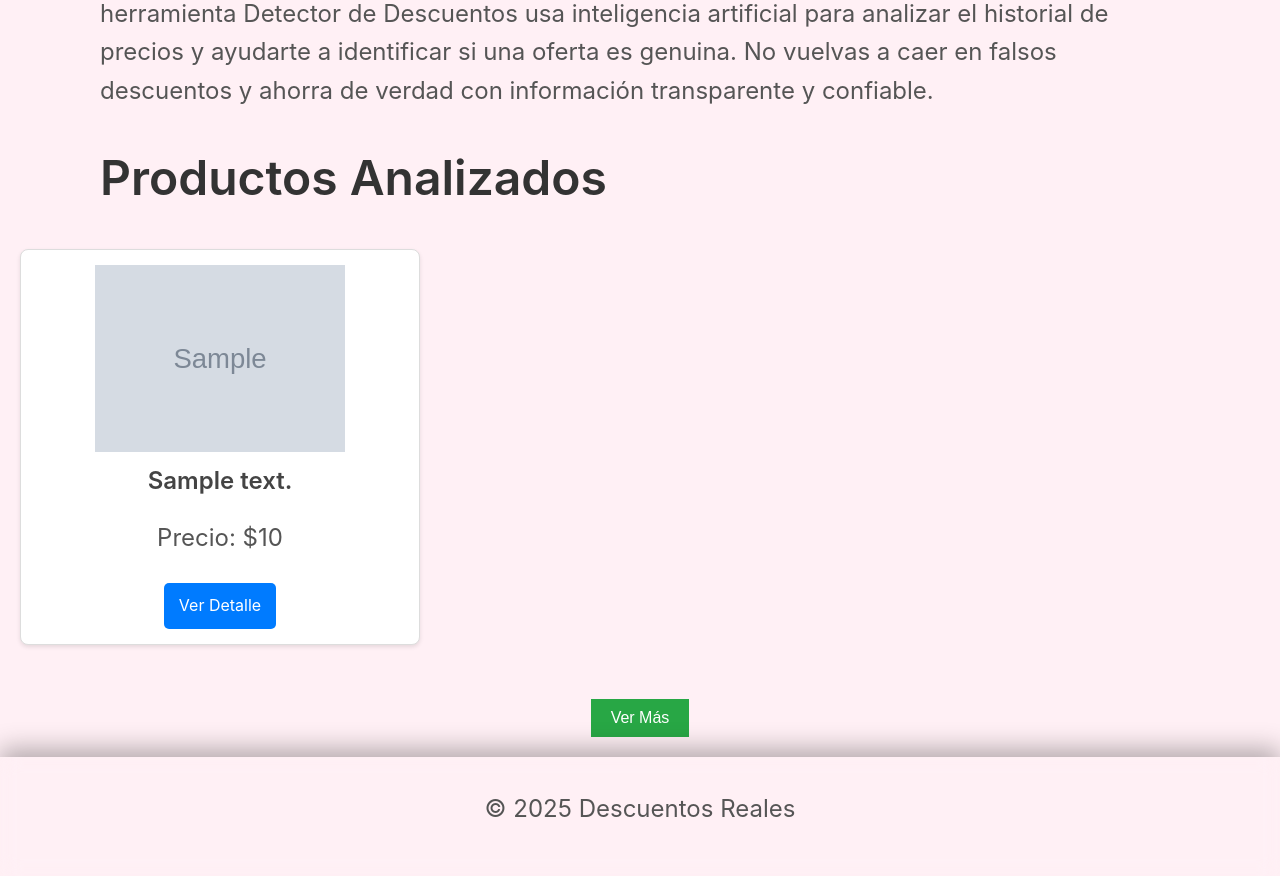
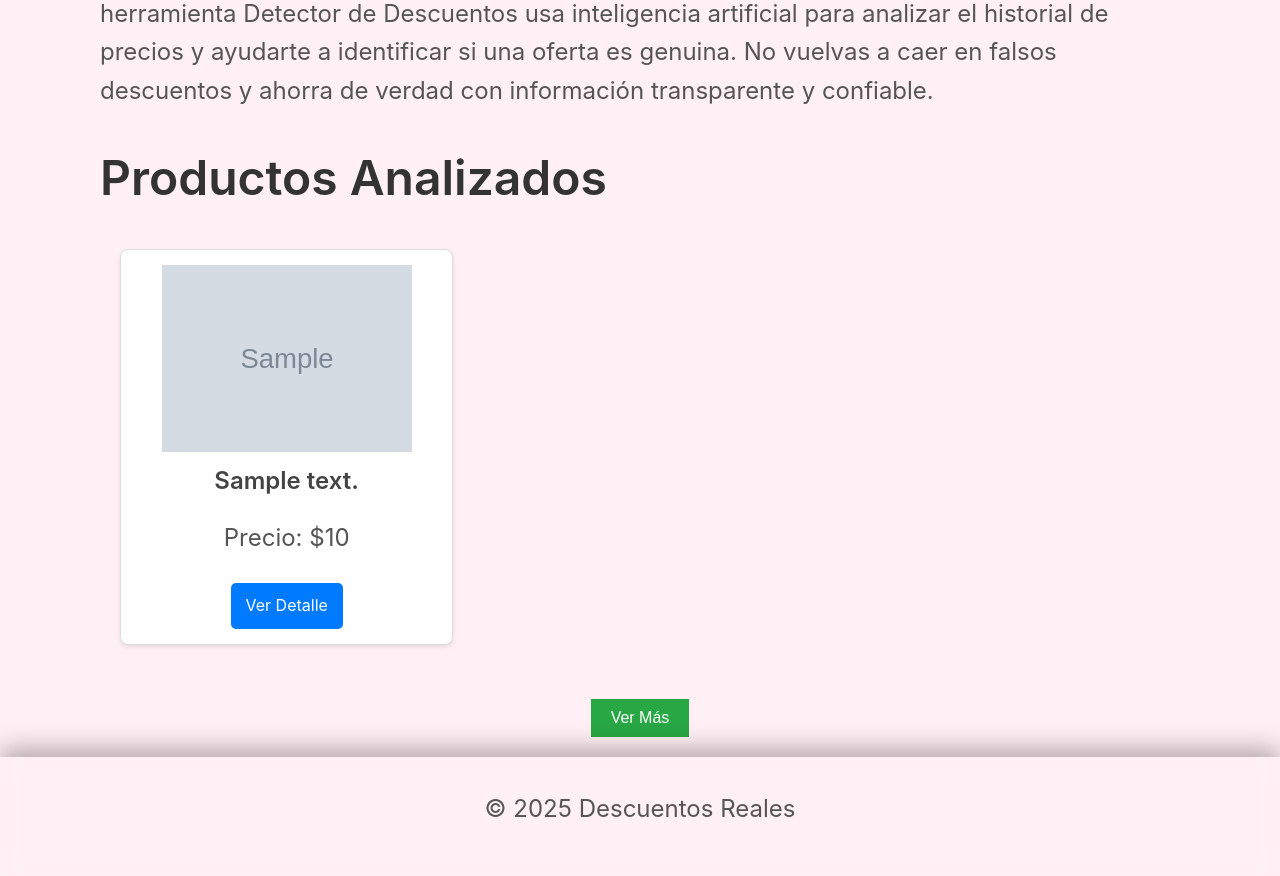
Before and after one commit to DanielCapera/descuentos, a Flask app: page / in a window 1280 px wide. Shown: the part 450-1326 px from the top of the page. Run offline with Flask 3, Linux system fonts and the light colour scheme; grey boxes marked "Sample" are stand-in pictures; a database or web service that is not in the repository returns one stand-in record (values such as "Sample title"); parts of the project's set-up code (start-up, migrations or seed data) failed here and were passed over.

Commit message:
se añade margen para mejor organizacion de los productos

```diff
--- a/static/css/style.css
+++ b/static/css/style.css
@@ -73,6 +73,7 @@ header,
   gap: 20px;
   justify-content: center;
   padding: 20px;
+  margin: 0 100px;
 }
 
 @media (min-width: 768px) {
```
